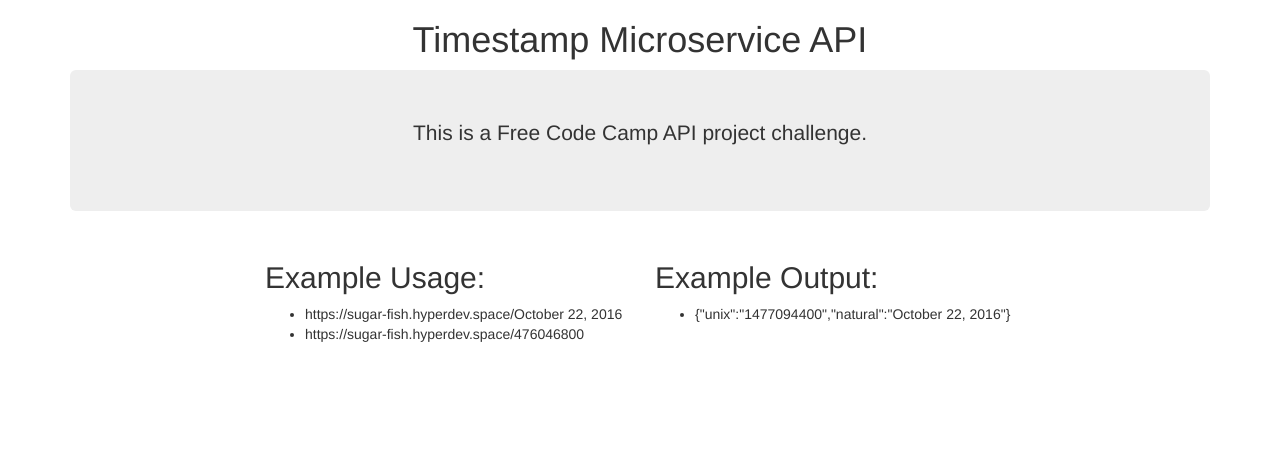
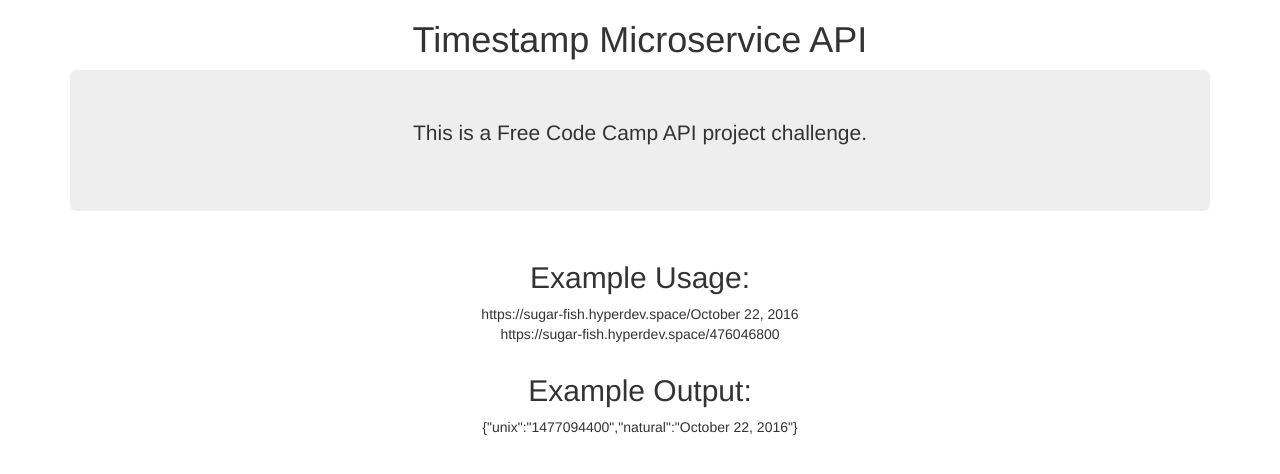
Before and after one commit to Antony-Ndungu/timestamp-api, a website: page views/index.html in a window 1280 px wide. Drawn offline with nearby package versions, Linux system fonts and the light colour scheme.

Commit message:
Fixing an error

```diff
--- a/package.json
+++ b/package.json
@@ -10,6 +10,7 @@
   "author": "Antony Ndungu Maina",
   "license": "ISC",
   "dependencies": {
+    "consolidate": "^0.14.1",
     "express": "^4.14.0",
     "moment": "^2.15.1"
   }
--- a/views/index.html
+++ b/views/index.html
@@ -15,21 +15,14 @@
   <div class="jumbotron text-center">
   	<p>This is a Free Code Camp API project challenge.</p>
   </div>
-  <div class="row">
-  	<div class="col-md-4 col-md-offset-2">
+  <div class="row text-center">
   		<h2>Example Usage:</h2>
-  		<ul>
-  			<li>https://sugar-fish.hyperdev.space/October 22, 2016</li>
-  			<li>https://sugar-fish.hyperdev.space/476046800</li>
-  		</ul>
+  		<p>https://sugar-fish.hyperdev.space/October 22, 2016<br>https://sugar-fish.hyperdev.space/476046800</p>
+  </div>
+  <div class="row text-center">
+  		<h2>Example Output:</h2>
+  		<p>{"unix":"1477094400","natural":"October 22, 2016"}</p>
   	</div>
-  	<div class="col-md-4">
-  		<h2>Example Output:</h2>
-  		<ul>
-  			<li>{"unix":"1477094400","natural":"October 22, 2016"}</li>
-  		</ul>
-  	</div>
-  </div>
 </div>
 
 </body>
```
Also changed, not shown: server.js (+8 -3 lines).
